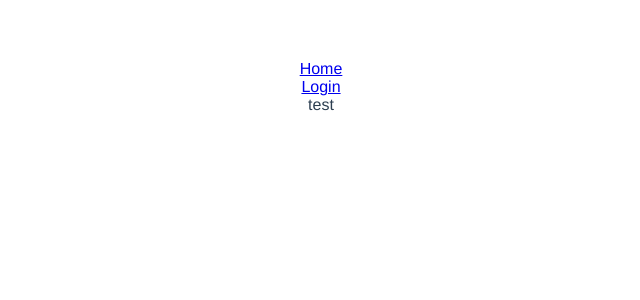
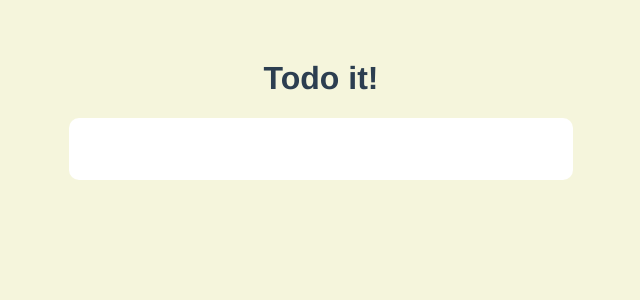
Before and after one commit to yeonso08/todo-vue, a Vue app: page / in a window 1280 px wide. Shown: the top 300 px of the page, without its empty margins (319-959 px from the left). Built offline with nearby package versions, Linux system fonts and the light colour scheme.

Commit message:
feat : todo input 추가

```diff
--- a/src/App.vue
+++ b/src/App.vue
@@ -1,13 +1,17 @@
 <template>
   <div id="app">
-    <router-link to="/">Home</router-link>
+    <!-- <router-link to="/">Home</router-link>
     <div> <router-link to="/login">Login</router-link>
-    </div>
+    </div> -->
     <router-view></router-view>
   </div>
 </template>
 
 <style>
+body {
+  background-color: beige
+}
+
 #app {
   font-family: Avenir, Helvetica, Arial, sans-serif;
   -webkit-font-smoothing: antialiased;
--- /dev/null
+++ b/src/components/ToDoInput.vue
@@ -0,0 +1,15 @@
+<template>
+    <div>
+        <input />
+    </div>
+</template>
+
+<style>
+input {
+    border: none;
+    width: 500px;
+    height: 60px;
+    border-radius: 10px;
+    outline-color: antiquewhite
+}
+</style>
--- a/src/views/Home/Home.vue
+++ b/src/views/Home/Home.vue
@@ -1,9 +1,19 @@
 <template>
-  <div>test</div>
+  <div>
+    <home-header></home-header>
+    <ToDoInputVue />
+  </div>
 </template>
 
 <script>
-export default {};
+import HomeHeader from './HomeHeader.vue';
+import ToDoInputVue from '@/components/ToDoInput.vue';
+export default {
+  components: {
+    HomeHeader,
+    ToDoInputVue
+  }
+};
 </script>
 
 <style></style>
```
